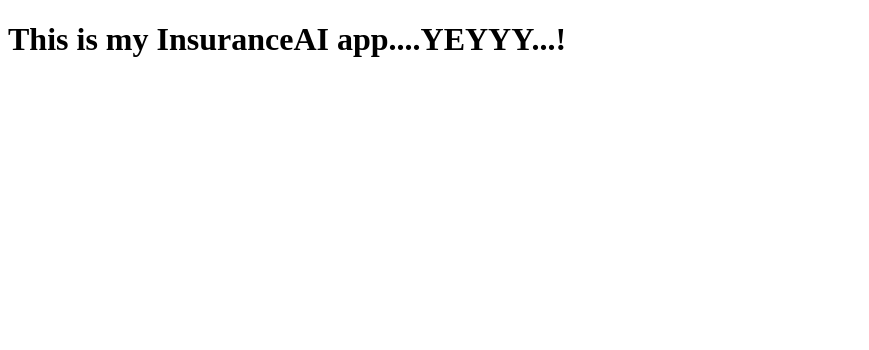
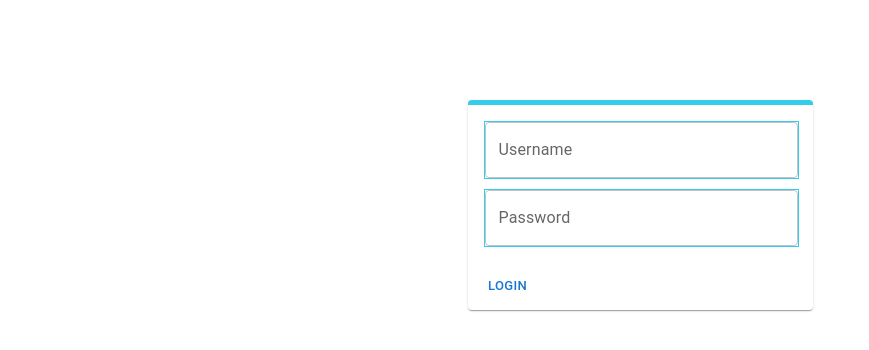
Before and after one commit to Monika39-maker/InsuranceApp, a React (Vite) app in the folder insurance-AI/: page / in a window 1280 px wide. Shown: the top 350 px of the page, without its empty margins (0-869 px from the left). Built offline with nearby package versions, Linux system fonts and the light colour scheme.

Commit message:
added login page

```diff
--- a/insurance-AI/package.json
+++ b/insurance-AI/package.json
@@ -10,6 +10,9 @@
     "preview": "vite preview"
   },
   "dependencies": {
+    "@emotion/react": "^11.14.0",
+    "@emotion/styled": "^11.14.1",
+    "@mui/material": "^7.3.2",
     "react": "^19.1.1",
     "react-dom": "^19.1.1"
   },
--- a/insurance-AI/src/App.tsx
+++ b/insurance-AI/src/App.tsx
@@ -1,11 +1,11 @@
-
+import UserLogin from "./components/userLogin"
 
 function App() {
 
 
   return (
     <>
-     <h1>This is my InsuranceAI app....YEYYY...!</h1>
+     <UserLogin />
     </>
   )
 }
--- /dev/null
+++ b/insurance-AI/src/components/userLogin.tsx
@@ -0,0 +1,23 @@
+import Card from '@mui/material/Card';
+import CardActions from '@mui/material/CardActions';
+import CardContent from '@mui/material/CardContent';
+import Button from '@mui/material/Button';
+import TextField from '@mui/material/TextField';
+
+
+const UserLogin = () => {
+    return (
+      <Card sx={{ maxWidth: 345, margin: 'auto', marginTop: '100px', borderTop: '5px solid #34cceb',
+       }}>
+        <CardContent>
+          <TextField id="username" label="Username" variant="outlined" sx={{border: '0.1px solid #34cceb', marginBottom:'10px', width:'100%'}}/>
+          <TextField id="password" label="Password" variant="outlined" sx={{border: '0.1px solid #34cceb', width:'100%'}}/>
+        </CardContent>
+        <CardActions>
+          <Button size="small">Login</Button>
+        </CardActions>
+     </Card>
+    )
+}
+
+export default UserLogin;
```
Also changed, not shown: 1 other file (tests, documents, lock files or other folders).
